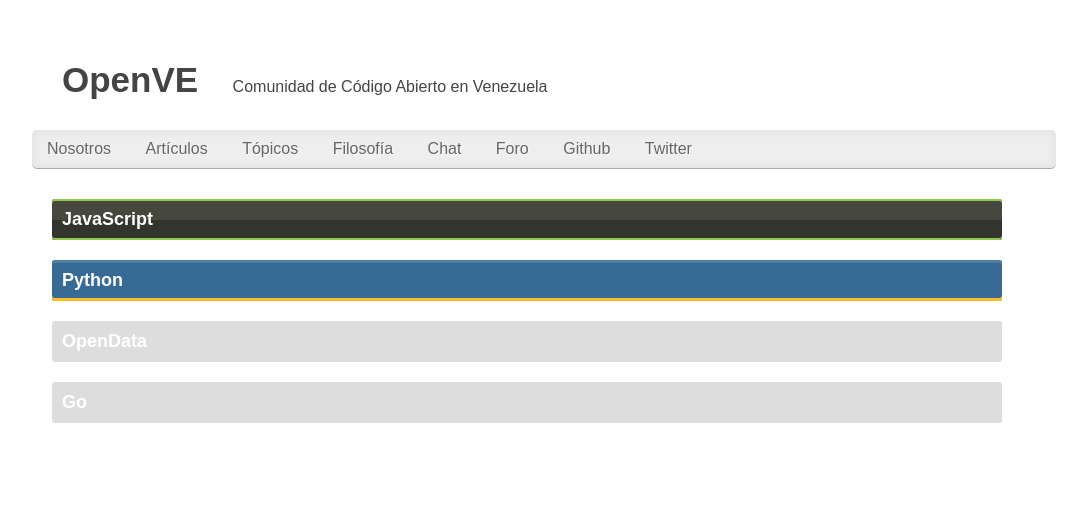
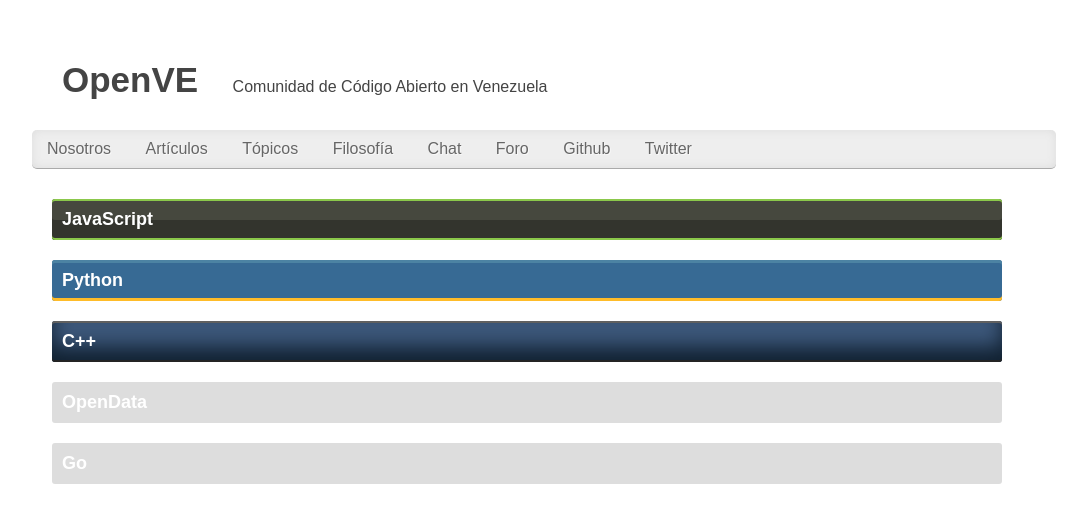
Before and after one commit to OpenVE/openve.github.com, a Jekyll site: the page built from topicos.html, in a window 1280 px wide. Shown: the top 523 px of the page, without its empty margins (96-1183 px from the left). Built offline with Jekyll 4.4.1, drawn with Linux system fonts in a browser that asks for light colours.

Commit message:
C++ Site

```diff
--- a/css/style.css
+++ b/css/style.css
@@ -131,6 +131,9 @@
   color         : white;
 }
 
+/* JavaScript Style
+ * Inspiration: http://nodejs.org/
+ */
 #content .topics .topic.javascript {
   background : #46483E;
   box-shadow : inset 0   2px 0 #8BC84B,
@@ -141,6 +144,9 @@
   color : #8BC84B;
 }
 
+/* Python Style
+ * Inspiration: http://python.org/
+ */
 #content .topics .topic.python {
   background : #376A94;
   box-shadow : inset 0  -3px 0 #FFBC29,
@@ -148,6 +154,20 @@
 }
 #content .topics .topic.python:hover {
   text-decoration : underline;
+}
+
+/* C++ Style
+ * Inspiration: http://cplusplus.com/
+ */
+#content .topics .topic.cplusplus {
+  color      : white;
+  background : #3D587B;
+  box-shadow : inset 0  -2px  0   #242424,
+               inset 0   2px  0   #606060,
+               inset 0 -15px 20px #112131;
+}
+#content .topics .topic.cplusplus:hover {
+  color : #FFFF00;
 }
 
 #content .topics .topic.opendata {
--- a/topicos.html
+++ b/topicos.html
@@ -18,6 +18,12 @@
 			</div>
 		</a>
 
+		<a href="/CPlusPlus/">
+			<div class="topic cplusplus">
+				<h2>C++</h2>
+			</div>
+		</a>
+
 		<a href="/OpenData/">
 			<div class="topic _opendata"> <!-- Remove the `_` of the name when the page is ready -->
 				<h2>OpenData</h2>
```
